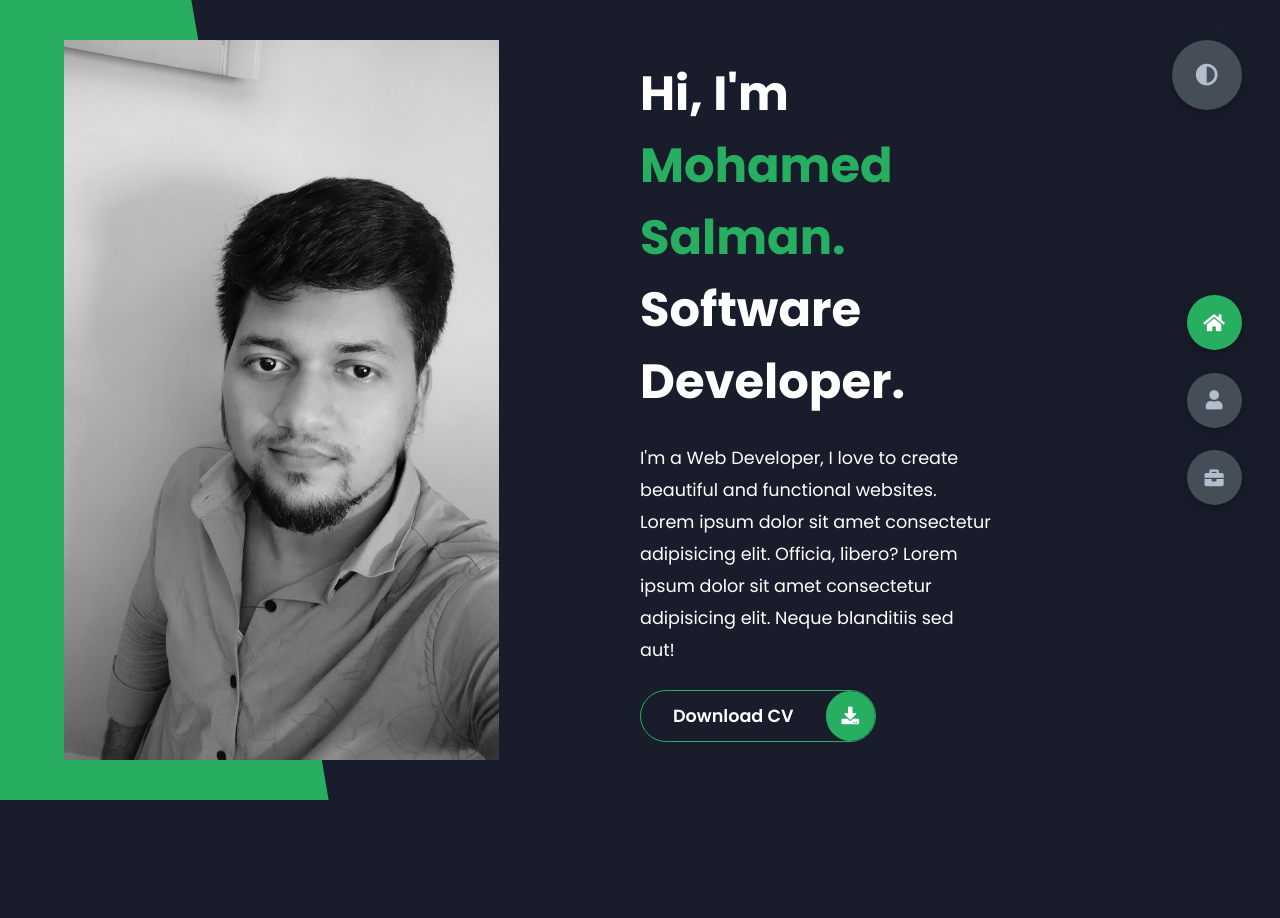
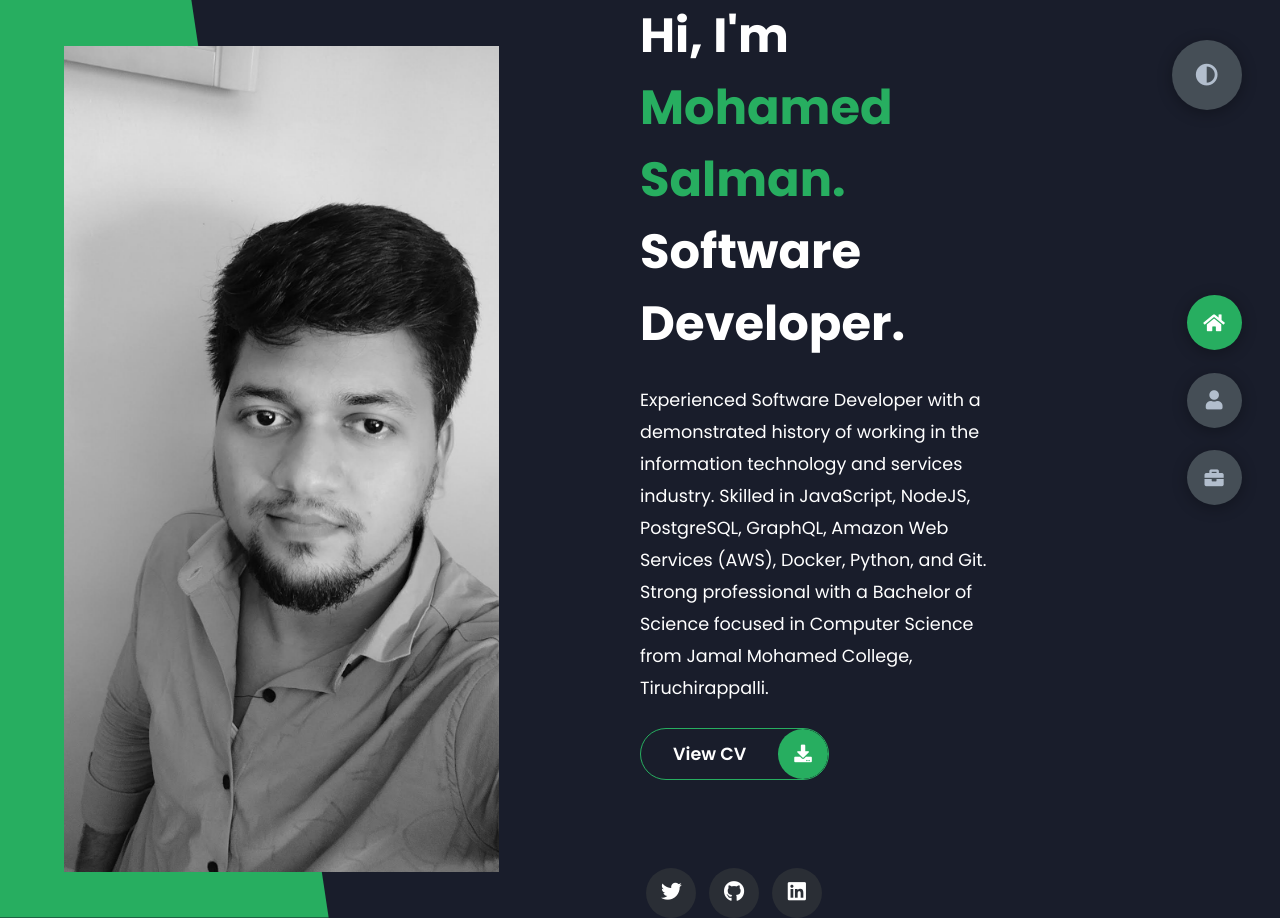
Before and after one commit to salmantec/salmantec.github.io, a plain HTML site: page index.html in a window 1280 px wide. Before the commit the page ends 800 px from the top, so only its background shows below. Drawn offline with Linux system fonts and the light colour scheme.

Commit message:
Added resume view link, social media links and about passage

```diff
--- a/index.html
+++ b/index.html
@@ -4,7 +4,7 @@
     <meta charset="UTF-8">
     <meta http-equiv="X-UA-Compatible" content="IE=edge">
     <meta name="viewport" content="width=device-width, initial-scale=1.0">
-    <title>Portfolio</title>
+    <title>Salman's Portfolio</title>
     <link rel="stylesheet" href="styles/styles.css">
     <link rel="preconnect" href="https://fonts.googleapis.com">
     <link rel="preconnect" href="https://fonts.gstatic.com" crossorigin>
@@ -26,15 +26,34 @@
                     Software Developer.
                 </h1>
                 <p>
-                    I'm a Web Developer, I love to create beautiful and functional websites.
-                    Lorem ipsum dolor sit amet consectetur adipisicing elit. Officia, libero?
-                    Lorem ipsum dolor sit amet consectetur adipisicing elit. Neque blanditiis sed aut!
+                    Experienced Software Developer with a demonstrated history of working in the information technology and services industry.
+                    Skilled in JavaScript, NodeJS, PostgreSQL, GraphQL, Amazon Web Services (AWS), Docker, Python, and Git.
+                    Strong professional with a Bachelor of Science focused in Computer Science from Jamal Mohamed College, Tiruchirappalli.
                 </p>
                 <div class="btn-con">
-                    <a href="" class="main-btn">
-                        <span class="btn-text">Download CV</span>
+                    <a href="https://drive.google.com/file/d/1mF71gHvg7nXboestxEab6bmeF43m2w2b/view?usp=sharing" target="_blank" class="main-btn">
+                        <span class="btn-text">View CV</span>
                         <span class="btn-icon"><i class="fas fa-download"></i></span>
                     </a>
+                </div>
+                <div class="contact-container">
+                    <div class="contact-content-con">
+                        <div class="left-contact">
+                            <div class="contact-icons">
+                                <div class="contact-icon">
+                                    <a href="https://twitter.com/akjsal" target="_blank">
+                                        <i class="fab fa-twitter"></i>
+                                    </a>
+                                    <a href="https://github.com/salmantec" target="_blank">
+                                        <i class="fab fa-github"></i>
+                                    </a>
+                                    <a href="https://in.linkedin.com/in/mohamed-salman-05" target="_blank">
+                                        <i class="fab fa-linkedin"></i>
+                                    </a>
+                                </div>
+                            </div>
+                        </div>
+                    </div>
                 </div>
             </div>
         </div>
@@ -212,38 +231,6 @@
                     </div>
                 </div>
             </div>
-            <!-- <div class="timeline">
-                <div class="timeline-item">
-                    <div class="tl-icon">
-                        <i class="fas fa-briefcase"></i>
-                    </div>
-                    <p class="tl-duration">MAY 2021 - present</p>
-                    <h5>Associate Consultant (Technology)<span> - Virtusa</span></h5>
-                    <p>
-                        Lorem ipsum dolor sit amet consectetur adipisicing elit. Saepe quasi vero fugit.
-                    </p>
-                </div>
-                <div class="timeline-item">
-                    <div class="tl-icon">
-                        <i class="fas fa-briefcase"></i>
-                    </div>
-                    <p class="tl-duration">MAR 2018 - APR 2021</p>
-                    <h5>Software Developer<span> - Virdhi tech lab pvt ltd</span></h5>
-                    <p>
-                        Lorem ipsum dolor sit amet consectetur adipisicing elit. Saepe quasi vero fugit.
-                    </p>
-                </div>
-                <div class="timeline-item">
-                    <div class="tl-icon">
-                        <i class="fas fa-briefcase"></i>
-                    </div>
-                    <p class="tl-duration">MAY 2017 - FEB 2018</p>
-                    <h5>Software Developer<span> - Bass Infratel</span></h5>
-                    <p>
-                        Lorem ipsum dolor sit amet consectetur adipisicing elit. Saepe quasi vero fugit.
-                    </p>
-                </div>
-            </div> -->
         </section>
         <!-- <section class="section sec3" id="portfolio">
             <div class="main-title">
@@ -399,9 +386,9 @@
                     </div>
                     <p class="tl-duration">MAY 2021 - present</p>
                     <h5>Associate Consultant (Technology)<span> - Virtusa</span></h5>
-                    <p>
+                    <!-- <p>
                         Lorem ipsum dolor sit amet consectetur adipisicing elit. Saepe quasi vero fugit.
-                    </p>
+                    </p> -->
                 </div>
                 <div class="timeline-item">
                     <div class="tl-icon">
@@ -409,9 +396,9 @@
                     </div>
                     <p class="tl-duration">MAR 2018 - APR 2021</p>
                     <h5>Software Developer<span> - Virdhi tech lab pvt ltd</span></h5>
-                    <p>
+                    <!-- <p>
                         Lorem ipsum dolor sit amet consectetur adipisicing elit. Saepe quasi vero fugit.
-                    </p>
+                    </p> -->
                 </div>
                 <div class="timeline-item">
                     <div class="tl-icon">
@@ -419,9 +406,9 @@
                     </div>
                     <p class="tl-duration">MAY 2017 - FEB 2018</p>
                     <h5>Software Developer<span> - Bass Infratel</span></h5>
-                    <p>
+                    <!-- <p>
                         Lorem ipsum dolor sit amet consectetur adipisicing elit. Saepe quasi vero fugit.
-                    </p>
+                    </p> -->
                 </div>
             </div>
         </section>
```
